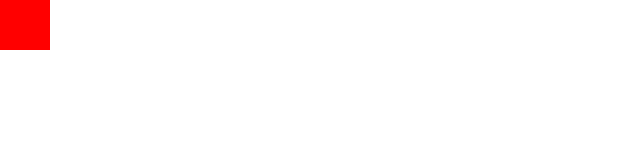
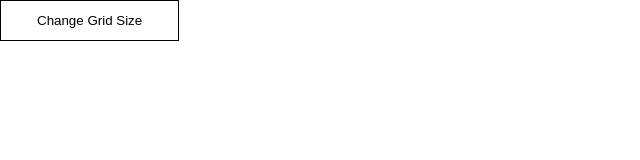
Before and after one commit to archetypish/top-etch-a-sketch, a plain HTML site: page index.html in a window 1280 px wide. Shown: the whole page, without its empty margins (0-640 px from the left). Drawn offline with Linux system fonts and the light colour scheme.

Commit message:
Add button above grid to get user input for grid height and width

```diff
--- a/script.js
+++ b/script.js
@@ -21,3 +21,20 @@ for (let i = 0; i < 256; i++) {
     event.target.style.backgroundColor = "red";
   });
 }
+// Add a button to the top of the screen that will send the user
+// a popup asking for the number of squares per side for the new grid.
+
+const btnForUserInput = document.createElement("button");
+btnForUserInput.textContent = "Change Grid Size";
+document.body.insertBefore(btnForUserInput, container);
+
+btnForUserInput.addEventListener("click", (event) => {
+  let gridSizeWidth = parseInt(prompt("Enter Grid Width", ""));
+  let gridSizeHeight = parseInt(prompt("Enter Grid Height", ""));
+  generateGrid(gridSizeWidth, gridSizeHeight);
+});
+
+function generateGrid(gridSizeWidth, gridSizeHeight) {
+  // remove existing grid
+  // create new grid in the same size of the container
+}
--- a/style.css
+++ b/style.css
@@ -34,3 +34,11 @@
 .bg-red {
   background-color: red;
 }
+
+/* Add styles for button */
+button {
+  background: #fff;
+  border: 1px solid black;
+  padding: 12px 36px;
+  cursor: pointer;
+}
```
